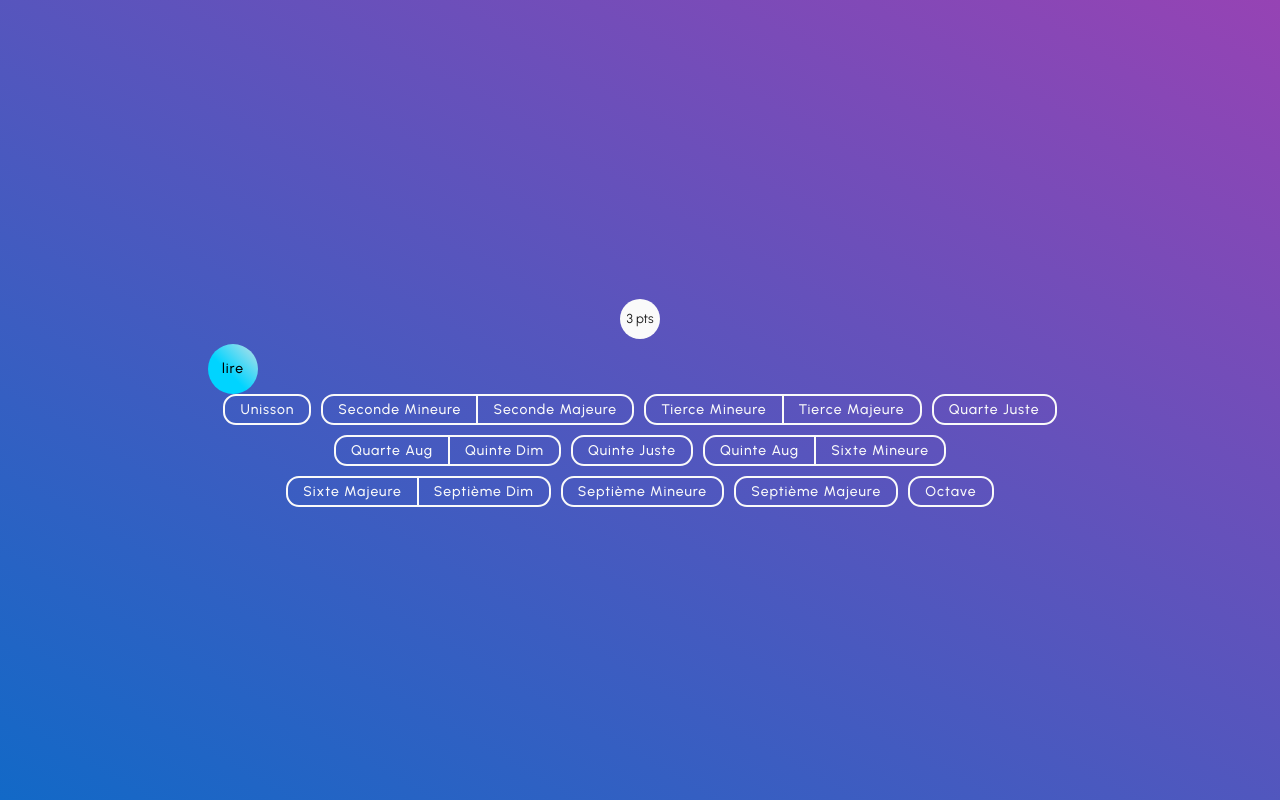
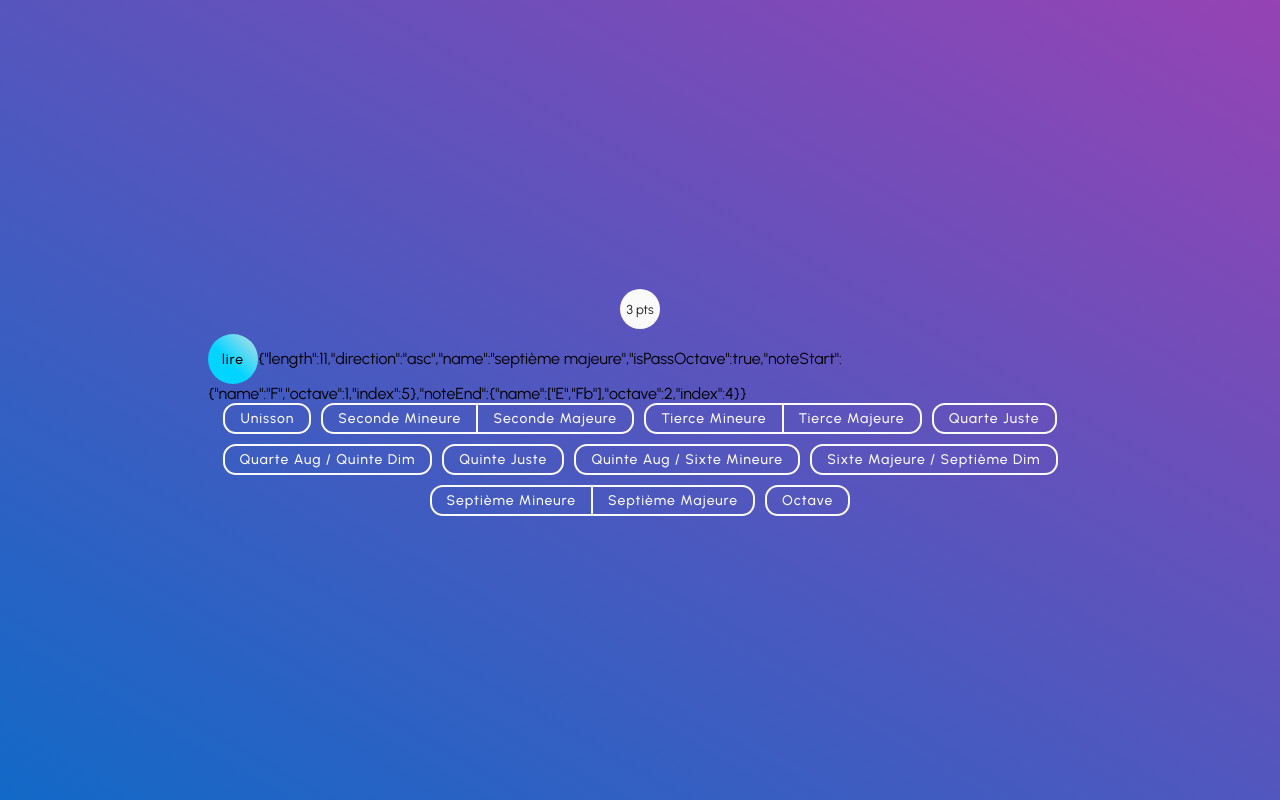
Before and after one commit to Guillaume-Rbt/gymnastigue-intervallique, a React (Vite) app: page / in a window 1280 px wide. Built offline with nearby package versions, Linux system fonts and the light colour scheme.

Commit message:
fix error in buttons and intervals variable, validation of response

```diff
--- a/src/components/gameContent.jsx
+++ b/src/components/gameContent.jsx
@@ -1,7 +1,7 @@
 import { ResponseButtonsMemo } from "./responseButtons"
 import IntervalPlayer from "./intervalPlayer"
 import CounterPoint from "./counter"
-import { useCallback, useMemo, useRef, useState } from "react"
+import { useCallback, useRef} from "react"
 import RandomIntervalGenerator from "../libs/RandomIntervalGenerator"
 
 
@@ -9,19 +9,52 @@ import RandomIntervalGenerator from "../libs/RandomIntervalGenerator"
 export default function GameContent({ header }) {
     let i = 0
 
+    const containerButtonsRef = useRef()
     const intervalsGenerator = new RandomIntervalGenerator()
     const intervals = intervalsGenerator.generateAnyIntervals(10)
     let setIntervalPlayer = null;
     const setCallback = useCallback((callback) => { setIntervalPlayer = callback })
 
     const callback = useCallback((e) => {
+        let valid = false
+        let response = containerButtonsRef.current.querySelector('[data-value="'+ intervals[i].name + '"]')
+        if(Array.isArray(intervals[i].name))
+        {
+            if(intervals[i].name.indexOf(e.target.dataset.value) !== -1)
+            {
+                valid = true
+            }
+            else {
+                valid = false
+            }
+        }
+        else
+        {
+            if(intervals[i].name == e.target.dataset.value)
+            {
+                valid = true
+            }
+            else {
+                valid = false
+            }
+        }
+
+        if(valid)
+        {
+            e.target.classList.add('valid')
+        }
+        else
+        {
+            e.target.classList.add('error')
+            response.classList.add('valid')
+        }
         i++
-        setIntervalPlayer(i)
+        setIntervalPlayer(intervals[i])
     })
 
     return <div className="game-content">
         {i.current}
         <IntervalPlayer set={setCallback} dataInterval={intervals[i]}></IntervalPlayer>
-        <ResponseButtonsMemo> </ResponseButtonsMemo>
+        <ResponseButtonsMemo containerRef={containerButtonsRef}  callback={callback}> </ResponseButtonsMemo>
     </div>
 }
--- a/src/components/intervalPlayer.jsx
+++ b/src/components/intervalPlayer.jsx
@@ -3,11 +3,13 @@ import notes from '../assets/sounds/notes.wav'
 import Tooltip from './tooltip'
 import Button from './buttonBase'
 
-export default function IntervalPlayer({ dataInterval }) {
+export default function IntervalPlayer({ dataInterval, set}) {
     const [audio, setAudio] = useState(new Audio(notes))
     const [intervalData, setIntervalData] = useState(dataInterval)
     const intervalTemp = findTimeNotes(intervalData)
-    console.log(dataInterval)
+
+
+    set(setIntervalData)
 
     const playInterval = useCallback(() => {
 
@@ -31,9 +33,10 @@ export default function IntervalPlayer({ dataInterval }) {
 
     })
 
-    return <Tooltip text="Lire l'interval">
+    return <><Tooltip text="Lire l'interval">
         <Button type="rounded" radius='50px' handleClick={playInterval} text='lire'></Button>
-    </Tooltip>
+
+    </Tooltip>{JSON.stringify(intervalData)}</>
 
 }
 
--- a/src/components/responseButtons.jsx
+++ b/src/components/responseButtons.jsx
@@ -2,7 +2,7 @@ import { buttons } from "../utils/constantsMusical.js";
 import Button from "./buttonBase.jsx";
 import { memo } from "react";
 
-export  const ResponseButtonsMemo = memo(function ResponseButtons ({callback = ()=>{}, set}){
+export  const ResponseButtonsMemo = memo(function ResponseButtons ({callback = ()=>{}, containerRef}){
     let buttonList = [];
     let key = 0;
     buttons.forEach(button => {
@@ -15,5 +15,5 @@ export  const ResponseButtonsMemo = memo(function ResponseButtons ({callback = (
         key++
     })
 
-    return <div className="button-container">{buttonList}</div>
+    return <div ref={containerRef} className="button-container">{buttonList}</div>
 })
--- a/src/components/tooltip.jsx
+++ b/src/components/tooltip.jsx
@@ -1,55 +1,44 @@
-import { useRef, Children, cloneElement, useEffect, useMemo} from "react"
+import { useRef, Children, cloneElement, useEffect, useState } from "react"
 import { createPortal } from "react-dom"
 import '../scss/components/tooltip.scss'
 
-export default function Tooltip({children, text}) {
+export default function Tooltip({ children, text, positon = "topCenter" }) {
 
- const target = useRef()
- const tooltipRef = useRef()
-console.log(target)
-let coord = {
-    top: 0,
-    left: 0
-}
+    const target = useRef()
+    const tooltipRef = useRef()
+const [coords, setCoords] = useState({top: 0, left:0})
 
-useEffect(()=> {
-    window.addEventListener('load', ()=>
-    {
+    const calcPosition = function () {
+        const localCoords =  {top: 0, left: 0}
         const targetRect = target.current.getBoundingClientRect();
-    const tooltipRect = tooltipRef.current.getBoundingClientRect();
-    console.log(targetRect.top - tooltipRect.height  - 5)
-    tooltipRef.current.style.top = `${targetRect.top - tooltipRect.height - 5}px`
-    tooltipRef.current.style.left = `${targetRect.left}px`
-    target.current.addEventListener('mouseenter', function()
-    {
-        tooltipRef.current.classList.add('show')
-    })
+        const tooltipRect = tooltipRef.current.getBoundingClientRect();
+        console.log(targetRect.left)
+        switch (positon) {
+            case "topCenter":
+                localCoords.top = targetRect.top - tooltipRect.height - 5
+                localCoords.left = targetRect.left - (Math.abs((tooltipRect.width - targetRect.width)) / 2)
+                break;
+        }
 
-    target.current.addEventListener('mouseleave', function()
-    {
-        tooltipRef.current.classList.remove('show')
-    })
-    })
+        return localCoords
+    }
 
+    useEffect(() => {
+        window.addEventListener('load', () => {
+            setCoords(calcPosition())
+            target.current.addEventListener('mouseenter', function () {
+                tooltipRef.current.classList.add('show')
+            })
 
-
-    return ()=> {
-        target.current.removeEventListener('mouseenter', function()
-        {
-            tooltipRef.current.classList.add('show')
+            target.current.addEventListener('mouseleave', function () {
+                tooltipRef.current.classList.remove('show')
+            })
         })
-
-        target.current.removeEventListener('mouseleave', function()
-        {
-            tooltipRef.current.classList.remove('show')
-        })
-
-        }
-}, [])
+    }, [])
 
     return <>
- { Children.map(children, child =>
-     <>{cloneElement(child, {targetref: target})}</>)}
-           {createPortal(<div ref={tooltipRef} style={{top: `${coord.top}px`, left: `${coord.left}px`}} className="tooltip">{text}</div>, document.body)}
+        {Children.map(children, child =>
+            <>{cloneElement(child, { targetref: target })}</>)}
+        {createPortal(<div ref={tooltipRef} style={{ top: `${coords.top}px`, left: `${coords.left}px` }} className="tooltip">{text}</div>, document.body)}
     </>
 }
--- a/src/index.scss
+++ b/src/index.scss
@@ -3,7 +3,7 @@ $white: #fafafa;
 $black: #161616;
 $pink: #f52fb9;
 $error: #e62006;
-$valid: #5be724;
+$valid: #5fff20;
 
 @import './scss/fonts.scss';
 
--- a/src/scss/components/_responseButtons.scss
+++ b/src/scss/components/_responseButtons.scss
@@ -1,9 +1,22 @@
-.btn.error
+.btn-response.error
 {
-background-color: $error;
+    background-color: $error;
+    background-repeat: no-repeat ;
+    background-image: linear-gradient(0deg, $error 0%, darken($error, 10) 50%, $error 100%);
+    animation: background 0.3s forwards ease-in
+
 }
 
-.btn.valid
+.btn-response.valid
 {
-background-color: $valid;
+    background-color: $valid;
+    background-repeat: no-repeat ;
+    background-image: linear-gradient(0deg, $valid 0%, darken($valid, 20) 50%, $valid 100%);
+    animation: background 0.3s forwards ease-in-out
 }
+
+@keyframes background {
+    0% {    background-size: 100% 0%;
+    }
+    100% {background-size: 100% 100%}
+}
--- a/src/scss/utilities/_buttons.scss
+++ b/src/scss/utilities/_buttons.scss
@@ -6,6 +6,7 @@
   font-family: 'Urbanist-Medium';
   letter-spacing: 1px;
   font-size: 14px;
+  transition: all 0.3s ease;
 }
 
 .btn.selected {
@@ -67,9 +68,15 @@
   border: 2px solid #fafafa;
   background-color: #e6e6e600;
   text-transform: capitalize;
+  transition: all 0.3s ease;
+  background-position: 50%;
+
+
 
   &:hover {
     background-color: darken(#ffffff59, 20);
+    transition: all 0.3s ease;
+
   }
 }
 
--- a/src/utils/constantsMusical.js
+++ b/src/utils/constantsMusical.js
@@ -5,10 +5,10 @@ export const intervals = [
     "tierce mineure",
     "tierce majeure" ,
     "quarte juste",
-    ["quarte aug", "quinte dim"],
+    "quarte aug / quinte dim",
     "quinte juste",
-    ["quinte aug", "sixte mineure"],
-    ["sixte majeure", "septième dim"],
+    "quinte aug / sixte mineure",
+    "sixte majeure / septième dim",
     "septième mineure",
     "septième majeure",
     "octave"
@@ -19,12 +19,12 @@ export const buttons = [
     ["seconde mineure", "seconde majeure"] ,
     ["tierce mineure", "tierce majeure" ],
     "quarte juste",
-    ["quarte aug", "quinte dim"],
+    "quarte aug / quinte dim",
     "quinte juste",
-    ["quinte aug", "sixte mineure"],
-    ["sixte majeure", "septième dim"],
-    "septième mineure",
-    "septième majeure",
+    "quinte aug / sixte mineure",
+    "sixte majeure / septième dim",
+    ["septième mineure",
+    "septième majeure"],
     "octave"
 ]
 
```
